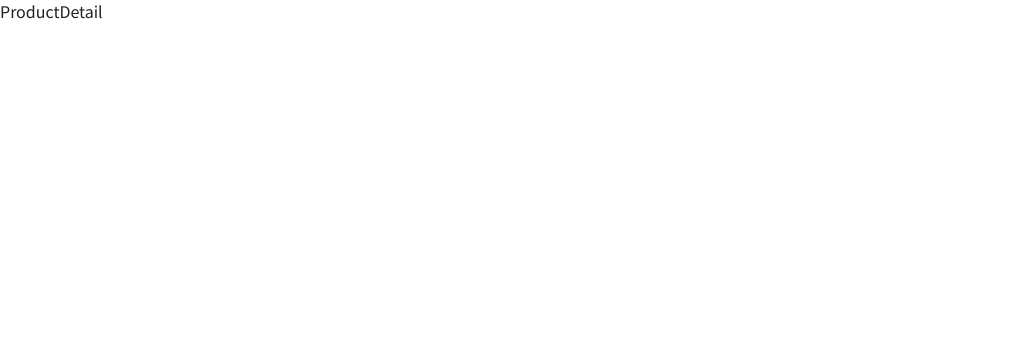
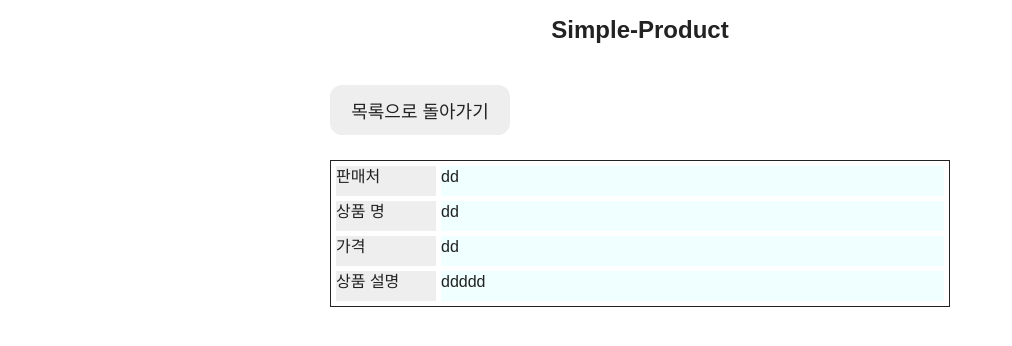
Before and after one commit to jinoc-git/simple-product-search, a React (Create React App) app: page /productDetail/1 in a window 1280 px wide. Shown: the top 346 px of the page, without its empty margins (0-1012 px from the left). Built offline with nearby package versions, Linux system fonts and the light colour scheme; a web font is replaced by a local one.

Commit message:
Design: 상품 상세 페이지 디자인 중
- BackToListButton 컴포넌트 추가
- ProductInfo, ProductImageCarousel 컴포넌트 추가

```diff
--- a/src/components/common/buttons/textButton/TextButton.tsx
+++ b/src/components/common/buttons/textButton/TextButton.tsx
@@ -6,9 +6,9 @@ export interface TextButtonProps extends Styled.TextBtnStyleProps {
 }
 
 const TextButton = (props: TextButtonProps) => {
-  const { children } = props;
+  const { children, ...rest } = props;
 
-  return <Styled.TextBtn>{children}</Styled.TextBtn>;
+  return <Styled.TextBtn {...rest}>{children}</Styled.TextBtn>;
 };
 
 export default TextButton;
--- a/src/components/common/buttons/textButton/style.ts
+++ b/src/components/common/buttons/textButton/style.ts
@@ -49,7 +49,7 @@ export const TextBtn = styled.button<TextBtnStyleProps>`
           width: 180px;
           height: 50px;
           border-radius: 12px;
-          font-size: 20px;
+          font-size: 18px;
         `;
       default:
         return css`
--- /dev/null
+++ b/src/components/productDetail/backToListButton/BackToListButton.tsx
@@ -0,0 +1,13 @@
+import React from 'react';
+import * as Styled from './style';
+import TextButton from '../../common/buttons/textButton/TextButton';
+
+const BackToListButton = () => {
+  return (
+    <Styled.BackToListBtnContainer>
+      <TextButton size="lg">목록으로 돌아가기</TextButton>
+    </Styled.BackToListBtnContainer>
+  );
+};
+
+export default BackToListButton;
--- /dev/null
+++ b/src/components/productDetail/backToListButton/style.ts
@@ -0,0 +1,9 @@
+import styled from 'styled-components';
+
+export const BackToListBtnContainer = styled.section`
+  display: flex;
+  align-items: center;
+  width: 100%;
+  height: 100px;
+  padding: 20px 0;
+`;
--- /dev/null
+++ b/src/components/productDetail/productInfo/ProductInfo.tsx
@@ -0,0 +1,29 @@
+import React from 'react';
+import * as Styled from './style';
+
+const ProductInfo = () => {
+  return (
+    <Styled.ProductInfoContainer>
+      <Styled.ProductInfoTable>
+        <Styled.TableRow>
+          <Styled.TableHeader>판매처</Styled.TableHeader>
+          <Styled.TableData>dd</Styled.TableData>
+        </Styled.TableRow>
+        <Styled.TableRow>
+          <Styled.TableHeader>상품 명</Styled.TableHeader>
+          <Styled.TableData>dd</Styled.TableData>
+        </Styled.TableRow>
+        <Styled.TableRow>
+          <Styled.TableHeader>가격</Styled.TableHeader>
+          <Styled.TableData>dd</Styled.TableData>
+        </Styled.TableRow>
+        <Styled.TableRow>
+          <Styled.TableHeader>상품 설명</Styled.TableHeader>
+          <Styled.TableData>ddddd</Styled.TableData>
+        </Styled.TableRow>
+      </Styled.ProductInfoTable>
+    </Styled.ProductInfoContainer>
+  );
+};
+
+export default ProductInfo;
--- /dev/null
+++ b/src/components/productDetail/productInfo/productImageCarousel/style.ts
@@ -0,0 +1,3 @@
+import styled from 'styled-components';
+
+export const CarouselContainer = styled.div``;
--- /dev/null
+++ b/src/components/productDetail/productInfo/style.ts
@@ -0,0 +1,28 @@
+import styled from 'styled-components';
+
+export const ProductInfoContainer = styled.section`
+  display: flex;
+  flex-direction: column;
+  gap: 20px;
+  width: 100%;
+`;
+
+export const ProductInfoTable = styled.table`
+  text-align: left;
+  border: 1px solid;
+  border-collapse: separate;
+  border-spacing: 5px;
+`;
+
+export const TableRow = styled.tr`
+  height: 30px;
+`;
+
+export const TableHeader = styled.th`
+  width: 100px;
+  background-color: #eee;
+`;
+
+export const TableData = styled.td`
+  background-color: azure;
+`;
--- a/src/pages/ProductDetail.tsx
+++ b/src/pages/ProductDetail.tsx
@@ -1,10 +1,14 @@
 import React from 'react';
+import RootLayout from '../components/common/layouts/rootLayout/RootLayout';
+import BackToListButton from '../components/productDetail/backToListButton/BackToListButton';
+import ProductInfo from '../components/productDetail/productInfo/ProductInfo';
 
 const ProductDetail = () => {
   return (
-    <div>
-      <div>ProductDetail</div>
-    </div>
+    <RootLayout>
+      <BackToListButton />
+      <ProductInfo />
+    </RootLayout>
   );
 };
 
```
Also changed, not shown: src/components/productDetail/productInfo/productImageCarousel/ProductImageCarousel.tsx (added, +14 -0 lines), src/index.tsx (+3 -5 lines).
